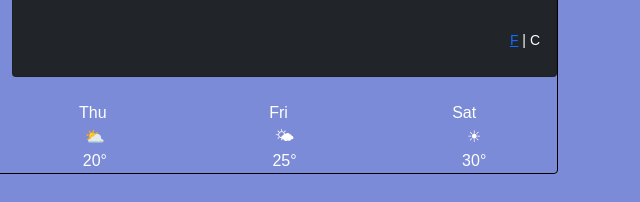
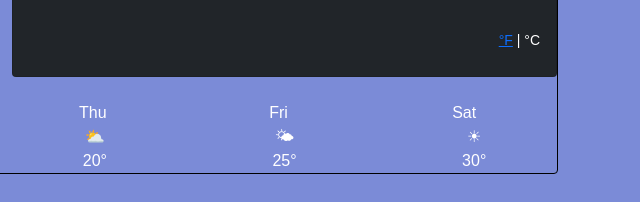
Before and after one commit to Marishell/WeatherApp, a plain HTML site: page index.html in a window 1280 px wide. Shown: the part 173-375 px from the top of the page, 640-1280 px from the left. Drawn offline with nearby package versions, Linux system fonts and the light colour scheme; a web font is replaced by a local one.

Commit message:
Fixed bug in JS re date and time. Then added the degree symbol to links in HTML
Accidentally removed code that invokes the date and time searched. Added it to the bottom of the code.

```diff
--- a/index.html
+++ b/index.html
@@ -69,8 +69,8 @@
                   <span class="city-temp" id="current-temp"></span>
                   <span class="tempConversion" id="temp-measurements"
                     ><small
-                      ><a href="#" id="fahrenheit-link">F</a> |
-                      <a href="#" id="celsius-link" class="active">C</a></small
+                      ><a href="#" id="fahrenheit-link">°F</a> |
+                      <a href="#" id="celsius-link" class="active">°C</a></small
                     >
                   </span>
                 </div>
--- a/src/index.js
+++ b/src/index.js
@@ -45,7 +45,6 @@ function showNewCity(event) {
 // Add button to return my current location data
 // Add button to search different city data
 // New data must be displayed on the page
-
 // showLocationData function displays API data of my current location to the page
 // Default when the page is refreshed
 
```
